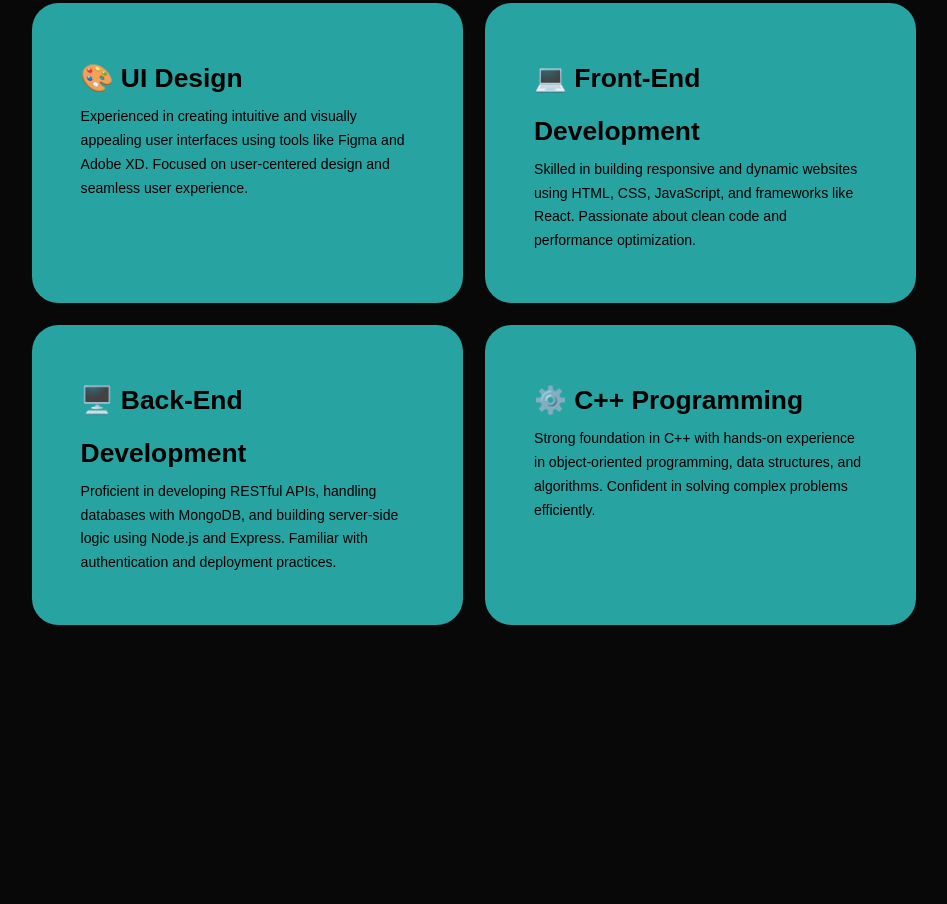
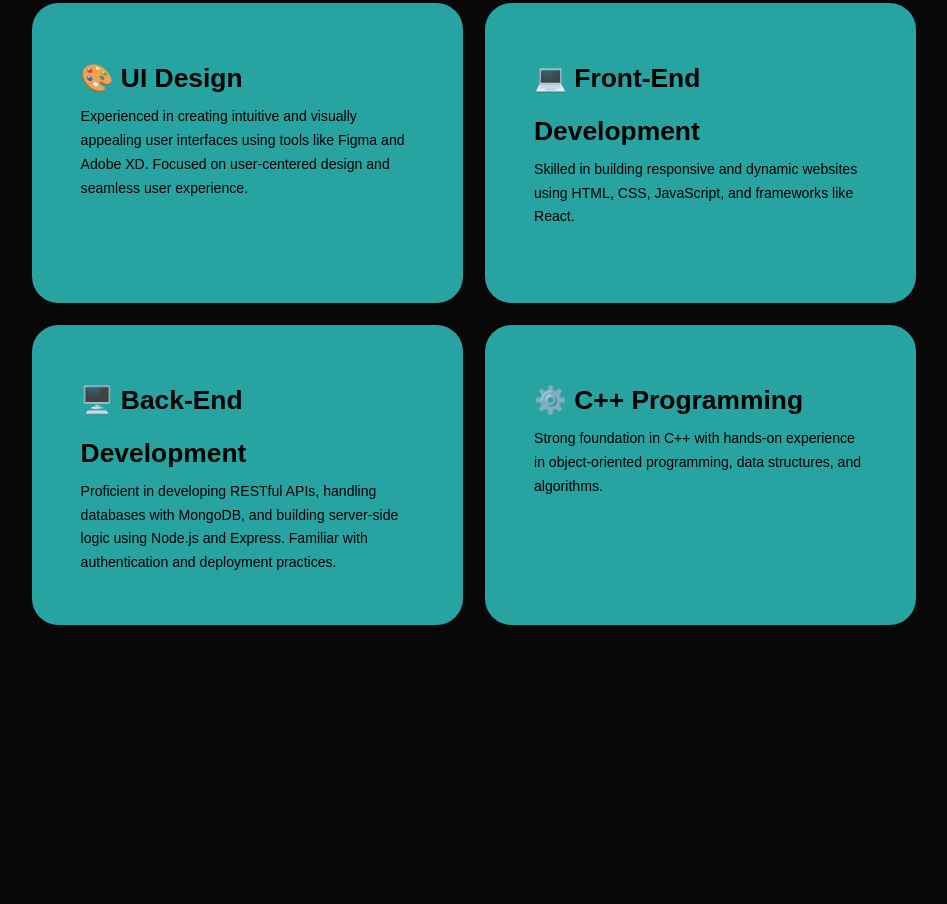
Before and after one commit to premgupta011/portfolio-website, a website: page index.html in a window 1280 px wide. Shown: the part 2152-3056 px from the top of the page, without its empty margins (166-1113 px from the left). Drawn offline with nearby package versions, Linux system fonts and the light colour scheme.

Commit message:
skill section uppdate

```diff
--- a/index.html
+++ b/index.html
@@ -137,7 +137,7 @@
             <div class="service-box">
                 <div class="service-info">
                     <h4>💻 Front-End Development</h4>
-                    <p>Skilled in building responsive and dynamic websites using HTML, CSS, JavaScript, and frameworks like React. Passionate about clean code and performance optimization.</p>
+                    <p>Skilled in building responsive and dynamic websites using HTML, CSS, JavaScript, and frameworks like React. </p>
                 </div>
             </div>
             <div class="service-box">
@@ -149,7 +149,7 @@
             <div class="service-box">
                 <div class="service-info">
                     <h4>⚙️ C++ Programming</h4>
-                    <p>Strong foundation in C++ with hands-on experience in object-oriented programming, data structures, and algorithms. Confident in solving complex problems efficiently.</p>
+                    <p>Strong foundation in C++ with hands-on experience in object-oriented programming, data structures, and algorithms. </p>
                 </div>
             </div>
         </div>
```
